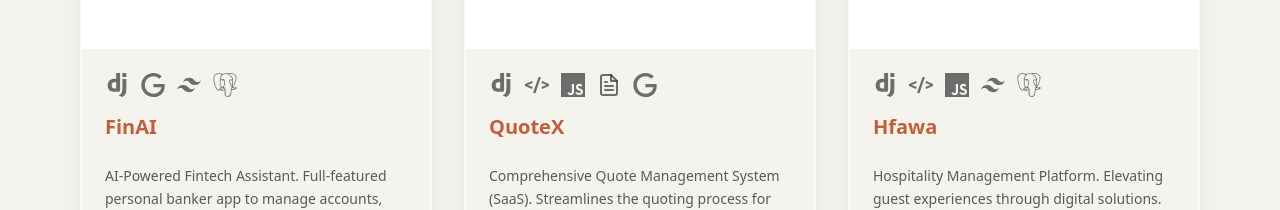
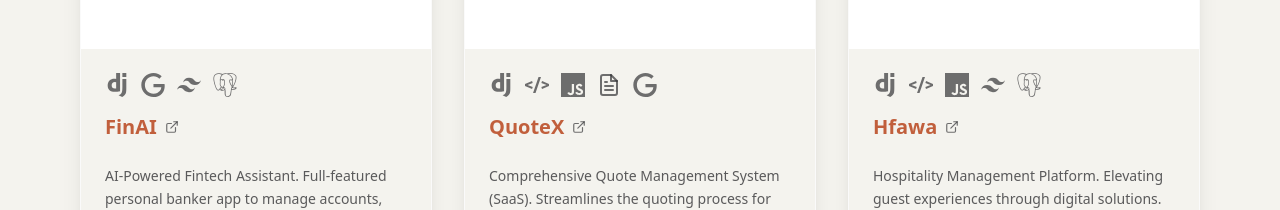
Before and after one commit to aboodmord6/profile, a React (Vite) app: page / in a window 1280 px wide. Shown: the part 2491-2701 px from the top of the page. Built offline with nearby package versions, Linux system fonts and the light colour scheme.

Commit message:
feat: Implement Projects component to showcase portfolio items with interactive galleries and technology icons.

```diff
--- a/src/components/Projects.jsx
+++ b/src/components/Projects.jsx
@@ -1,6 +1,6 @@
 import { useState } from 'react';
 import { motion, AnimatePresence } from 'framer-motion';
-import { FiX, FiImage, FiBarChart2, FiFileText } from 'react-icons/fi';
+import { FiX, FiImage, FiBarChart2, FiFileText, FiExternalLink } from 'react-icons/fi';
 import {
   SiPython, SiDjango, SiPytorch, SiTailwindcss, SiReact, SiMysql,
   SiPostgresql, SiJavascript, SiHtmx, SiNumpy, SiPandas, SiGoogle,
@@ -36,7 +36,7 @@ const Projects = () => {
       icons: [<SiDjango title="Django" />, <SiGoogle title="Gemini" />, <SiTailwindcss title="Tailwind CSS" />, <SiPostgresql title="PostgreSQL" />],
       image: finAiBanner,
       gallery: [finAiBanks, finAiLogin, finAiChat, finAiReg, finAiAbout],
-      link: "#"
+      link: "https://github.com/aboodmord6/FinAi"
     },
     {
       title: "QuoteX",
@@ -45,7 +45,7 @@ const Projects = () => {
       icons: [<SiDjango title="Django" />, <SiHtmx title="HTMX" />, <SiJavascript title="JavaScript" />, <FiFileText title="PDF" />, <SiGoogle title="Gemini" />],
       image: quoteXBanner, // Using Dashboard as main preview to match others
       gallery: [quoteXDash, quoteXMgmt],
-      link: "#"
+      link: "https://github.com/aboodmord6/QuoteX"
     },
     {
       title: "Hfawa",
@@ -54,7 +54,7 @@ const Projects = () => {
       icons: [<SiDjango title="Django" />, <SiHtmx title="HTMX" />, <SiJavascript title="JavaScript" />, <SiTailwindcss title="Tailwind CSS" />, <SiPostgresql title="PostgreSQL" />],
       image: hfawaBanner,
       gallery: [], // Only one image, so no gallery needed
-      link: "#"
+      link: "https://github.com/aboodmord6/Hfawa-UIX"
     },
     {
       title: "Lung Cancer MRI Classification",
@@ -125,7 +125,16 @@ const Projects = () => {
                         {project.icons.map((icon, i) => <span key={i} className="hover:text-primary transition-colors cursor-help">{icon}</span>)}
                     </div>
                 </div>
-                <h3 className="card-title text-xl font-bold text-primary">{project.title}</h3>
+                <div className="flex items-center gap-2">
+                    {project.link !== "#" ? (
+                        <a href={project.link} target="_blank" rel="noopener noreferrer" className="flex items-center gap-2 group/link" title="View Code/Project">
+                            <h3 className="card-title text-xl font-bold text-primary group-hover/link:underline">{project.title}</h3>
+                            <FiExternalLink className="text-base-content/70 group-hover/link:text-primary transition-colors" />
+                        </a>
+                    ) : (
+                        <h3 className="card-title text-xl font-bold text-primary">{project.title}</h3>
+                    )}
+                </div>
                 <p className="text-base-content/80 text-sm leading-relaxed my-4">{project.description}</p>
                 <div className="card-actions justify-end mt-auto flex-wrap">
                   {project.tags.map((tag) => (
```
